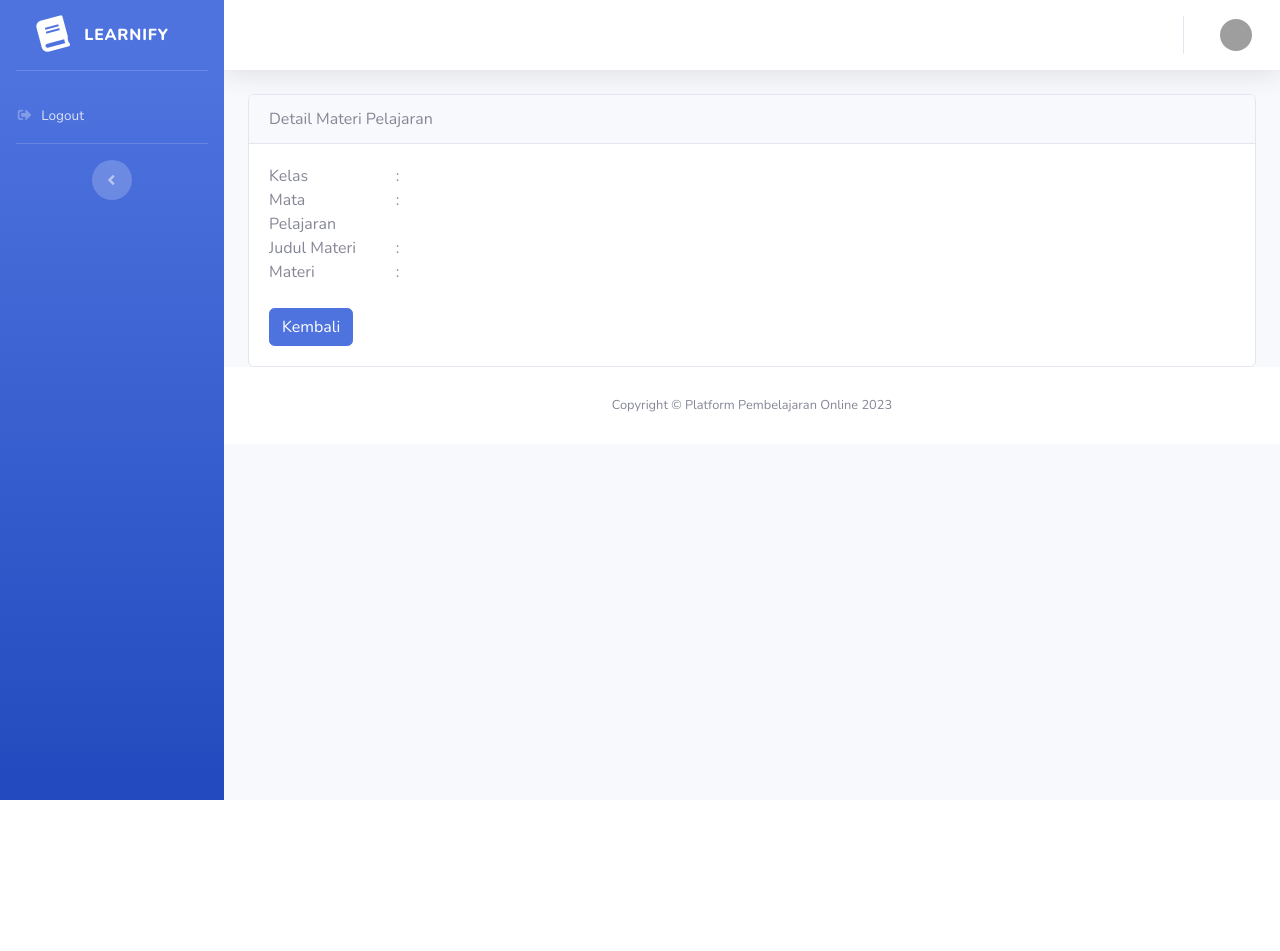
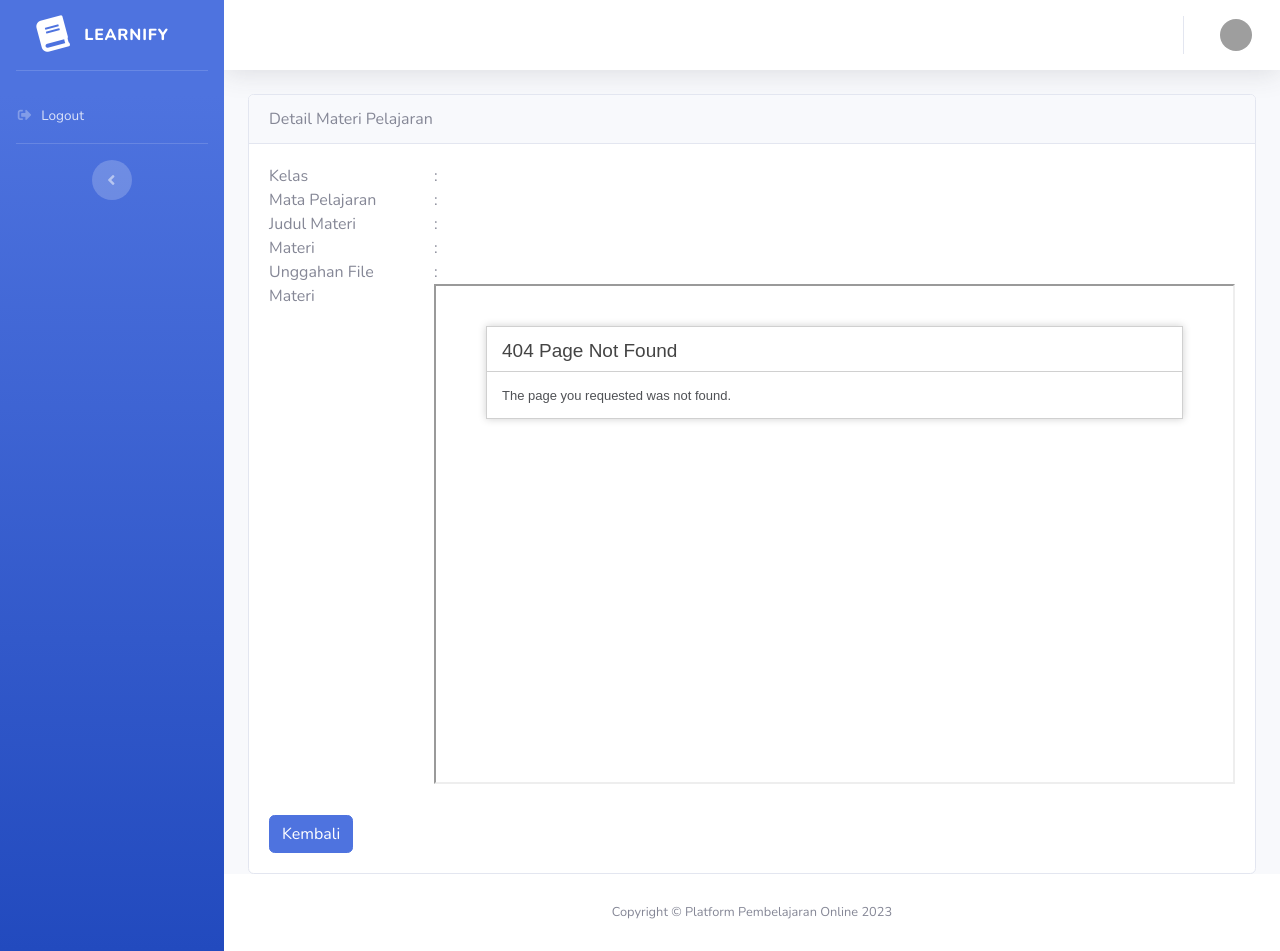
Before and after one commit to alvinfaruq/Platform, a CodeIgniter app: page /platform/index.php/siswa/detail_materi_pelajaran/1 in a window 1280 px wide. Before the commit the page ends 800 px from the top, so only its background shows below. Run offline with CodeIgniter, Linux system fonts and the light colour scheme; data that the repository does not hold is empty; some libraries are stand-ins or nearby versions; grey boxes are pictures that could not be loaded.

Commit message:
update materi pelajaran

```diff
--- a/application/views/siswa/detail_materi_pelajaran.php
+++ b/application/views/siswa/detail_materi_pelajaran.php
@@ -6,9 +6,9 @@
                     Detail Materi Pelajaran
                 </div>
                 <div class="card-body">
-                    <div class="w-50">
+                    <div class="w-100">
                         <div class="row">
-                            <div class="col-3">
+                            <div class="col-2">
                                 Kelas
                             </div>
                             <div class="col">
@@ -16,7 +16,7 @@
                             </div>
                         </div>
                         <div class="row">
-                            <div class="col-3">
+                            <div class="col-2">
                                 Mata Pelajaran
                             </div>
                             <div class="col">
@@ -24,7 +24,7 @@
                             </div>
                         </div>
                         <div class="row">
-                            <div class="col-3">
+                            <div class="col-2">
                                 Judul Materi
                             </div>
                             <div class="col">
@@ -32,11 +32,19 @@
                             </div>
                         </div>
                         <div class="row">
-                            <div class="col-3">
+                            <div class="col-2">
                                 Materi
                             </div>
                             <div class="col">
                                 : <?= $materipelajaran['materi']?>
+                            </div>
+                        </div>
+                        <div class="row">
+                            <div class="col-2">
+                                Unggahan File Materi
+                            </div>
+                            <div class="col">
+                                : <iframe width="100%" src="<?= base_url('upload_materi/').$materipelajaran['upload_materi'] ?>" height="500px"></iframe>
                             </div>
                         </div>
                     </div>
```
